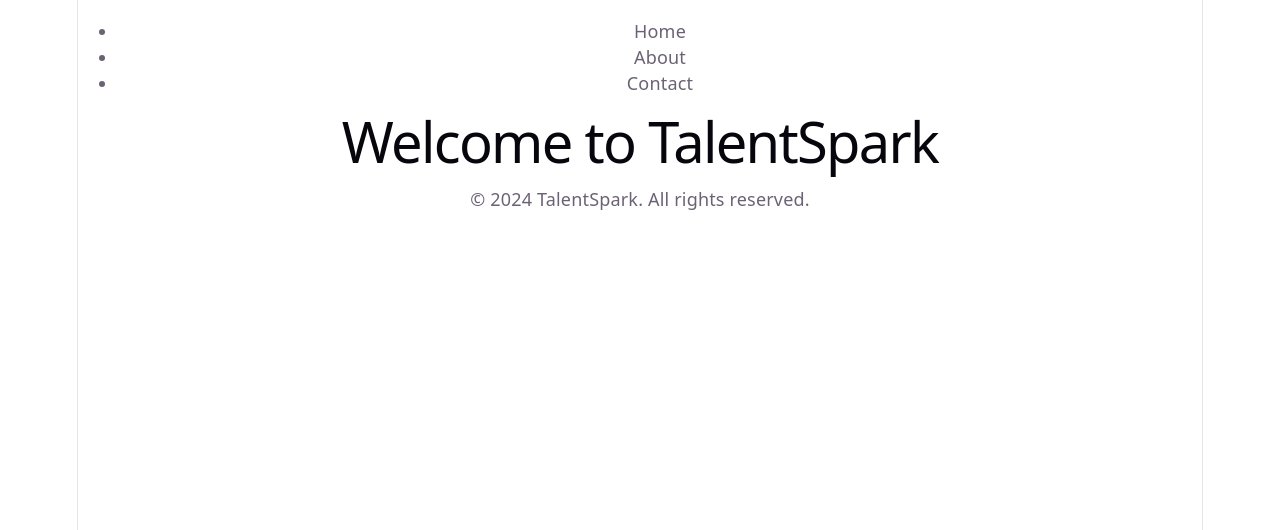
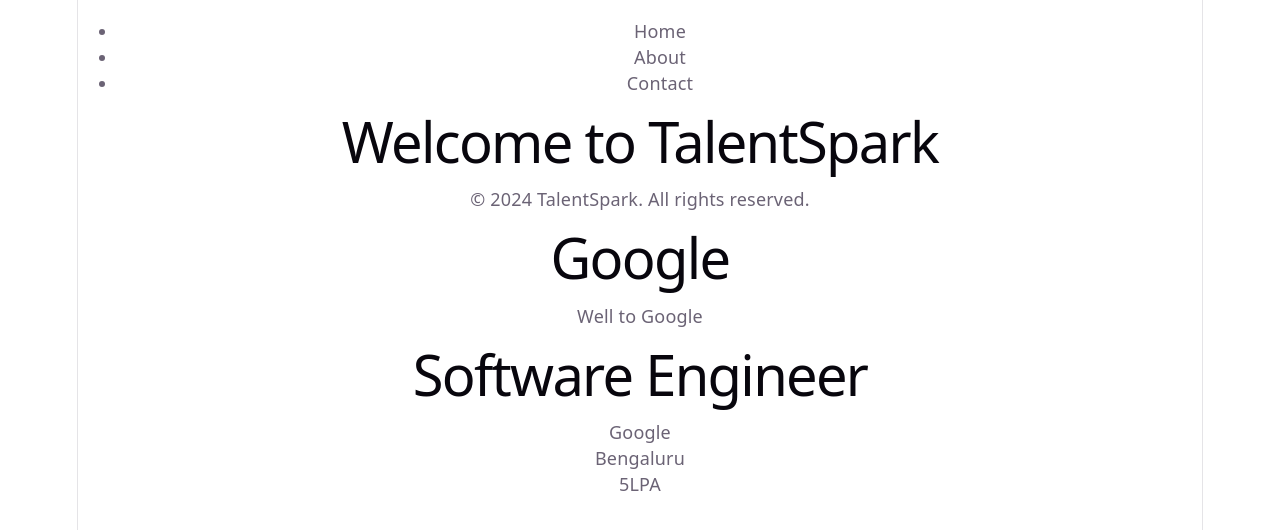
Before and after one commit to Neminath-jain/Fastapiapp, a React (Vite) app in the folder frontend/talentspark/: page / in a window 1280 px wide. Shown: the top 530 px of the page. Built offline with nearby package versions, Linux system fonts and the light colour scheme.

Commit message:
git commits

```diff
--- a/frontend/talentspark/src/App.tsx
+++ b/frontend/talentspark/src/App.tsx
@@ -1,12 +1,16 @@
 import Welcome from './components/Welcome';
 import Navbar from './components/NavBar';
 import Footer from './components/Footer';
+import CompanyCard from './components/CompanyCard';
+import JobCard from './components/JobCard';
 function App(){
   return(
     <div>
       <Navbar />
       <Welcome />
       <Footer />
+      <CompanyCard />
+      <JobCard />
     </div>
   )
 }
--- /dev/null
+++ b/frontend/talentspark/src/components/CompanyCard.tsx
@@ -0,0 +1,11 @@
+function CompanyCard(){
+    return(
+        <div>
+            <h1>Google</h1>
+            <p>
+                Well to Google
+            </p>
+        </div>
+    )
+}
+export default CompanyCard;
--- /dev/null
+++ b/frontend/talentspark/src/components/JobCard.tsx
@@ -0,0 +1,14 @@
+function JobCard(){
+    return(
+        <div>
+            <h1>Software Engineer</h1>
+            <p>
+                Google
+            </p>
+            <p>Bengaluru</p>
+            <p>5LPA</p>
+        </div>
+)
+}
+
+export default JobCard;
```
